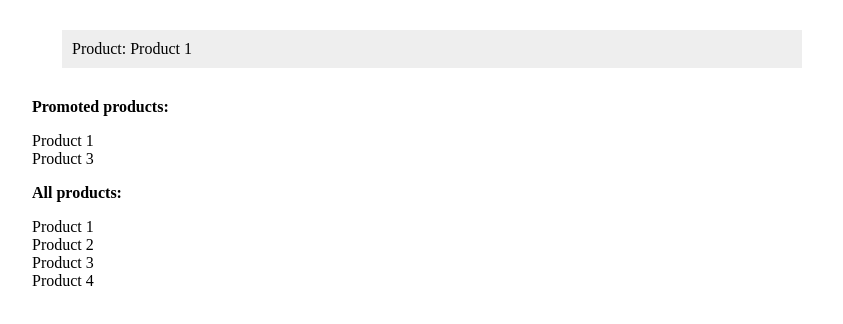
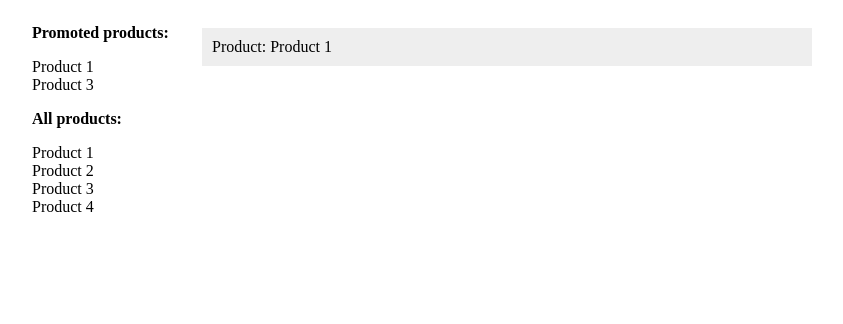
Before and after one commit to mkordulewski/angular4-workshop, an Angular app: page / in a window 1280 px wide. Shown: the top 324 px of the page, without its empty margins (208-1051 px from the left). Built offline with nearby package versions, Linux system fonts and the light colour scheme.

Commit message:
css and product interface

```diff
--- a/src/app/app.component.css
+++ b/src/app/app.component.css
@@ -3,8 +3,18 @@
   width: 800px;
 }
 
+.products {
+  float: left;
+  width: 150px;
+}
+
+.view {
+  float: left;
+  width: 650px;
+}
+
 .tile {
   padding: 10px;
   background: #eee;
-  margin: 30px;
+  margin: 20px;
 }
--- a/src/app/app.component.html
+++ b/src/app/app.component.html
@@ -1,6 +1,5 @@
 <div class="wrapper">
-  <div class="tile">Product: {{ items[0].name }}</div>
-
+  <div class="products">
     <p><strong>Promoted products:</strong></p>
     <div *ngFor="let item of items">
       {{item.promoted ? item.name : ''}}
@@ -10,3 +9,7 @@
       {{item.name}}
     </div>
   </div>
+  <div class="view">
+    <div class="tile">Product: {{ items[0].name }}</div>
+  </div>
+</div>
--- a/src/app/app.component.ts
+++ b/src/app/app.component.ts
@@ -1,4 +1,5 @@
 import { Component} from '@angular/core';
+import { Product } from './types/product';
 
 @Component({
   selector: 'app-root',
@@ -6,10 +7,10 @@ import { Component} from '@angular/core';
   styleUrls: ['./app.component.css']
 })
 export class AppComponent {
-  public items = [
-    {name: 'Product 1', promoted: true},
-    {name: 'Product 2', promoted: false},
-    {name: 'Product 3', promoted: true},
-    {name: 'Product 4', promoted: false}
+  public items: Product[] = [
+    {name: 'Product 1', promoted: true, price: 2.34},
+    {name: 'Product 2', promoted: false, price: 11.30},
+    {name: 'Product 3', promoted: true, price: 312.99},
+    {name: 'Product 4', promoted: false, price: 30}
   ]
 }
--- /dev/null
+++ b/src/app/types/product.ts
@@ -0,0 +1,5 @@
+export interface Product {
+  name: string;
+  promoted: boolean;
+  price: number;
+}
```
Lines whose indentation alone changed are shown as unchanged.
